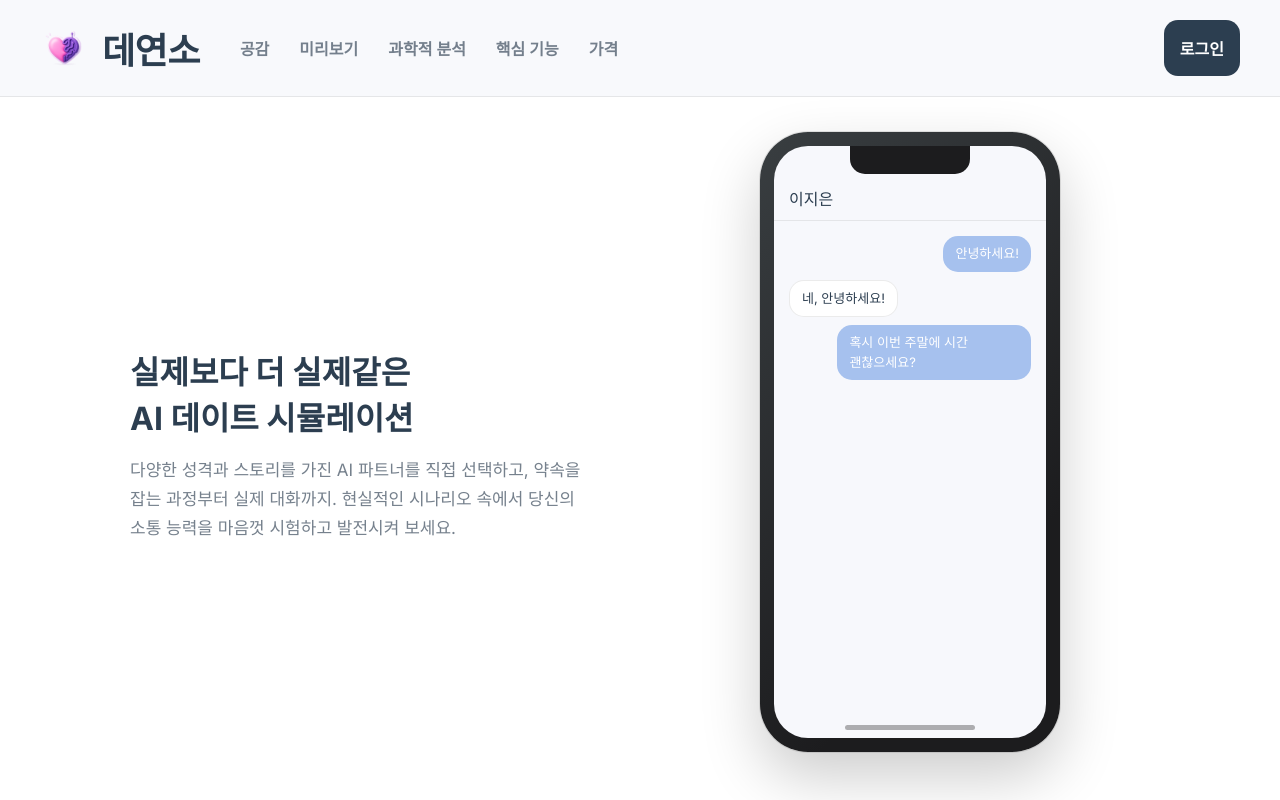
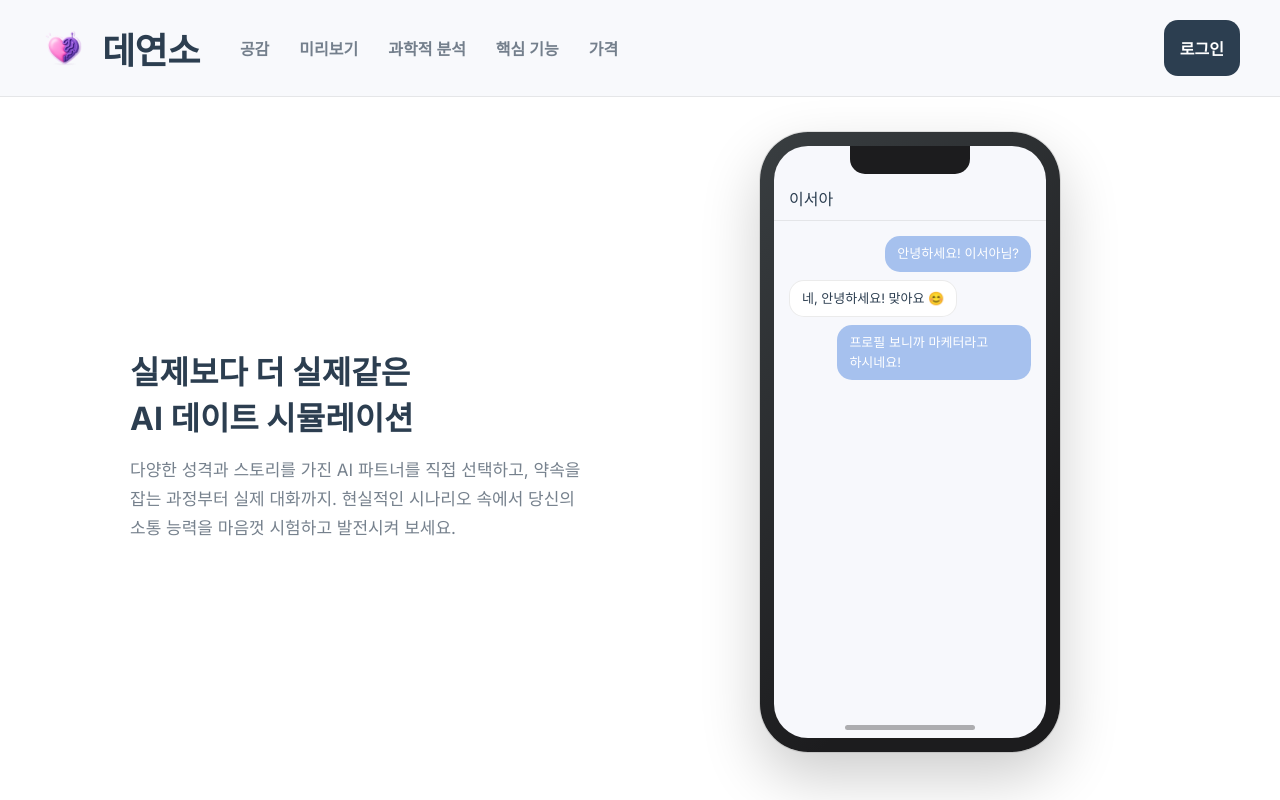
Before and after one commit to gigas5234/dys-frontend, a Next.js app: page / in a window 1280 px wide. Both pictures are taken after a click on the button "연락 보내기". Shown: the part 2208-3008 px from the top of the page. Built offline with nearby package versions, Linux system fonts and the light colour scheme.

Commit message:
main fixed

```diff
--- a/app/page.jsx
+++ b/app/page.jsx
@@ -160,11 +160,14 @@ function HomePage() {
     setIsChatStarted(true);
 
     const chatMessages = [
-      { type: 'me', text: '안녕하세요!' },
-      { type: 'ai', text: '네, 안녕하세요!' },
-      { type: 'me', text: '혹시 이번 주말에 시간 괜찮으세요?' },
-      { type: 'ai', text: '네, 주말 좋아요!' },
-      { type: 'me', text: '그럼 토요일 어떠세요?' },
+      { type: 'me', text: '안녕하세요! 이서아님?' },
+      { type: 'ai', text: '네, 안녕하세요! 맞아요 😊' },
+      { type: 'me', text: '프로필 보니까 마케터라고 하시네요!' },
+      { type: 'ai', text: '네, 브랜드 마케팅을 하고 있어요. 혹시 이번 주말에 시간 괜찮으세요?' },
+      { type: 'me', text: '네, 주말 좋아요! 토요일 오후는 어떠세요?' },
+      { type: 'ai', text: '토요일 오후 괜찮아요! 어디서 뵙는 게 좋을까요?' },
+      { type: 'me', text: '조용한 카페는 어떠세요? 강남역 근처에 좋은 곳 알아요!' },
+      { type: 'ai', text: '좋아요! 그럼 토요일 오후 2시에 뵙겠습니다 ☕' },
     ];
 
     const timeouts = [];
@@ -177,11 +180,14 @@ function HomePage() {
   };
 
   const chatMessages = [
-      { type: 'me', text: '안녕하세요!' },
-      { type: 'ai', text: '네, 안녕하세요!' },
-      { type: 'me', text: '혹시 이번 주말에 시간 괜찮으세요?' },
-      { type: 'ai', text: '네, 주말 좋아요!' },
-      { type: 'me', text: '그럼 토요일 어떠세요?' },
+      { type: 'me', text: '안녕하세요! 이서아님?' },
+      { type: 'ai', text: '네, 안녕하세요! 맞아요 😊' },
+      { type: 'me', text: '프로필 보니까 마케터라고 하시네요!' },
+      { type: 'ai', text: '네, 브랜드 마케팅을 하고 있어요. 혹시 이번 주말에 시간 괜찮으세요?' },
+      { type: 'me', text: '네, 주말 좋아요! 토요일 오후는 어떠세요?' },
+      { type: 'ai', text: '토요일 오후 괜찮아요! 어디서 뵙는 게 좋을까요?' },
+      { type: 'me', text: '조용한 카페는 어떠세요? 강남역 근처에 좋은 곳 알아요!' },
+      { type: 'ai', text: '좋아요! 그럼 토요일 오후 2시에 뵙겠습니다 ☕' },
   ];
 
   // 로그아웃 핸들러
@@ -332,12 +338,12 @@ function HomePage() {
                                 <div className="mockup-phone-notch"></div>
                                 <div className="mockup-phone-view mockup-phone-profile" style={{opacity: isChatStarted ? 0 : 1, transform: isChatStarted ? 'translateX(-20px)' : 'none', pointerEvents: isChatStarted ? 'none' : 'auto'}}>
                                     <img src="https://images.pexels.com/photos/1386604/pexels-photo-1386604.jpeg?auto=compress&cs=tinysrgb&w=1260&h=750&dpr=1" className="mockup-profile-img" alt="AI Persona"/>
-                                    <div className="mockup-profile-name">이지은</div>
-                                    <div className="mockup-profile-info">29세 · ISFP · 디자이너</div>
+                                    <div className="mockup-profile-name">이서아</div>
+                                    <div className="mockup-profile-info">28세 · ENFP · 마케터</div>
                                     <button className="mockup-contact-btn" onClick={startChatAnimation}>연락 보내기</button>
                                 </div>
                                 <div className="mockup-phone-view mockup-phone-chat-view" style={{opacity: isChatStarted ? 1 : 0, transform: isChatStarted ? 'translateX(0)' : 'translateX(20px)', pointerEvents: isChatStarted ? 'auto' : 'none'}}>
-                                    <div className="mockup-phone-header"><span className="mockup-phone-header-name">이지은</span></div>
+                                    <div className="mockup-phone-header"><span className="mockup-phone-header-name">이서아</span></div>
                                     <div className="mockup-phone-chat-log">
                                         {chatMessages.map((msg, index) => (
                                             <div key={index} className={`mockup-phone-bubble ${msg.type} ${visibleBubbles.includes(index) ? 'visible' : ''}`}>{msg.text}</div>
@@ -418,16 +424,16 @@ function HomePage() {
                     {/* 무한 루프 효과를 위해 리뷰 목록을 복제합니다. */}
                     {[...Array(3)].map((_, i) => (
                       <React.Fragment key={`review-${i}`}>
-                        <div className="review-card" key={`review-${i}-1`}><div className="stars">★★★★★</div><p className="comment">소개팅 전날 밤, AI랑 연습한 게 정말 큰 도움이 됐어요. 예전 같았으면 어색해서 말도 못했을 텐데, 자연스럽게 대화를 이어갈 수 있었습니다!</p><p className="author">- 김민준 (31세, 개발자)</p></div>
-                        <div className="review-card" key={`review-${i}-2`}><div className="stars">★★★★★</div><p className="comment">제가 어떤 표정을 짓는지, 목소리 톤이 어떤지 객관적으로 알 수 있어서 좋았어요. 리포트 보고 고칠 점을 명확히 알게 됐습니다.</p><p className="author">- 박서연 (28세, 마케터)</p></div>
-                        <div className="review-card" key={`review-${i}-3`}><div className="stars">★★★★☆</div><p className="comment">다양한 성격의 AI가 있어서 여러 상황을 연습하기 좋았어요. 다만 가끔 AI 답변이 조금 느릴 때가 있네요. 그래도 만족합니다.</p><p className="author">- 최현우 (34세, 회사원)</p></div>
-                        <div className="review-card" key={`review-${i}-4`}><div className="stars">★★★★★</div><p className="comment">솔직히 반신반의했는데, 그냥 대화만 하는 게 아니라 과학적으로 분석해준다는 점이 신뢰가 갔어요. 제 매력이 뭔지 알게 된 기분이에요.</p><p className="author">- 이지은 (29세, 디자이너)</p></div>
-                        <div className="review-card" key={`review-${i}-5`}><div className="stars">★★★★★</div><p className="comment">이런 서비스 만들어주셔서 감사합니다. 저처럼 내성적인 사람들한테는 정말 한 줄기 빛과 같아요. 자신감이 많이 생겼어요!</p><p className="author">- 정다솜 (26세, 대학원생)</p></div>
-                        <div className="review-card" key={`review-${i}-6`}><div className="stars">★★★★★</div><p className="comment">실패해도 부담이 없다는 점이 가장 큰 장점이에요. 마음 편하게 여러 가지 시도를 해볼 수 있었어요.</p><p className="author">- 윤지호 (30세, 프리랜서)</p></div>
-                        <div className="review-card" key={`review-${i}-7`}><div className="stars">★★★★☆</div><p className="comment">리액션이나 질문 타이밍 같은 디테일한 부분을 연습하기에 좋네요.</p><p className="author">- 한소라 (27세, 간호사)</p></div>
-                        <div className="review-card" key={`review-${i}-8`}><div className="stars">★★★★★</div><p className="comment">드디어... 썸녀한테 애프터 신청 받았습니다. 다 데연소 덕분입니다. 진심으로요.</p><p className="author">- 강태민 (32세, 연구원)</p></div>
-                        <div className="review-card" key={`review-${i}-9`}><div className="stars">★★★★★</div><p className="comment">AI라고 어색할 줄 알았는데, 대화가 너무 자연스러워서 놀랐어요. 시간 가는 줄 모르고 연습했네요.</p><p className="author">- 신아영 (29세, 교사)</p></div>
-                        <div className="review-card" key={`review-${i}-10`}><div className="stars">★★★★☆</div><p className="comment">분석 리포트가 생각보다 훨씬 상세해서 놀랐습니다. 다음 업데이트도 기대돼요!</p><p className="author">- 문성혁 (35세, 공무원)</p></div>
+                        <div className="review-card" key={`review-${i}-1`}><div className="stars">★★★★★</div><p className="comment">소개팅 전날 밤, AI랑 연습한 게 정말 큰 도움이 됐어요. 예전 같았으면 어색해서 말도 못했을 텐데, 자연스럽게 대화를 이어갈 수 있었습니다!</p><p className="author">- 김*준 (31세, 개발자)</p></div>
+                        <div className="review-card" key={`review-${i}-2`}><div className="stars">★★★★★</div><p className="comment">제가 어떤 표정을 짓는지, 목소리 톤이 어떤지 객관적으로 알 수 있어서 좋았어요. 리포트 보고 고칠 점을 명확히 알게 됐습니다.</p><p className="author">- 박*연 (28세, 마케터)</p></div>
+                        <div className="review-card" key={`review-${i}-3`}><div className="stars">★★★★☆</div><p className="comment">다양한 성격의 AI가 있어서 여러 상황을 연습하기 좋았어요. 다만 가끔 AI 답변이 조금 느릴 때가 있네요. 그래도 만족합니다.</p><p className="author">- 최*우 (34세, 회사원)</p></div>
+                        <div className="review-card" key={`review-${i}-4`}><div className="stars">★★★★★</div><p className="comment">솔직히 반신반의했는데, 그냥 대화만 하는 게 아니라 과학적으로 분석해준다는 점이 신뢰가 갔어요. 제 매력이 뭔지 알게 된 기분이에요.</p><p className="author">- 이*은 (29세, 디자이너)</p></div>
+                        <div className="review-card" key={`review-${i}-5`}><div className="stars">★★★★★</div><p className="comment">이런 서비스 만들어주셔서 감사합니다. 저처럼 내성적인 사람들한테는 정말 한 줄기 빛과 같아요. 자신감이 많이 생겼어요!</p><p className="author">- 정*솜 (26세, 대학원생)</p></div>
+                        <div className="review-card" key={`review-${i}-6`}><div className="stars">★★★★★</div><p className="comment">실패해도 부담이 없다는 점이 가장 큰 장점이에요. 마음 편하게 여러 가지 시도를 해볼 수 있었어요.</p><p className="author">- 윤*호 (30세, 프리랜서)</p></div>
+                        <div className="review-card" key={`review-${i}-7`}><div className="stars">★★★★☆</div><p className="comment">리액션이나 질문 타이밍 같은 디테일한 부분을 연습하기에 좋네요.</p><p className="author">- 한*라 (27세, 간호사)</p></div>
+                        <div className="review-card" key={`review-${i}-8`}><div className="stars">★★★★★</div><p className="comment">드디어... 썸녀한테 애프터 신청 받았습니다. 다 데연소 덕분입니다. 진심으로요.</p><p className="author">- 강*민 (32세, 연구원)</p></div>
+                        <div className="review-card" key={`review-${i}-9`}><div className="stars">★★★★★</div><p className="comment">AI라고 어색할 줄 알았는데, 대화가 너무 자연스러워서 놀랐어요. 시간 가는 줄 모르고 연습했네요.</p><p className="author">- 신*영 (29세, 교사)</p></div>
+                        <div className="review-card" key={`review-${i}-10`}><div className="stars">★★★★☆</div><p className="comment">분석 리포트가 생각보다 훨씬 상세해서 놀랐습니다. 다음 업데이트도 기대돼요!</p><p className="author">- 문*혁 (35세, 공무원)</p></div>
                       </React.Fragment>
                     ))}
                 </div>
```
